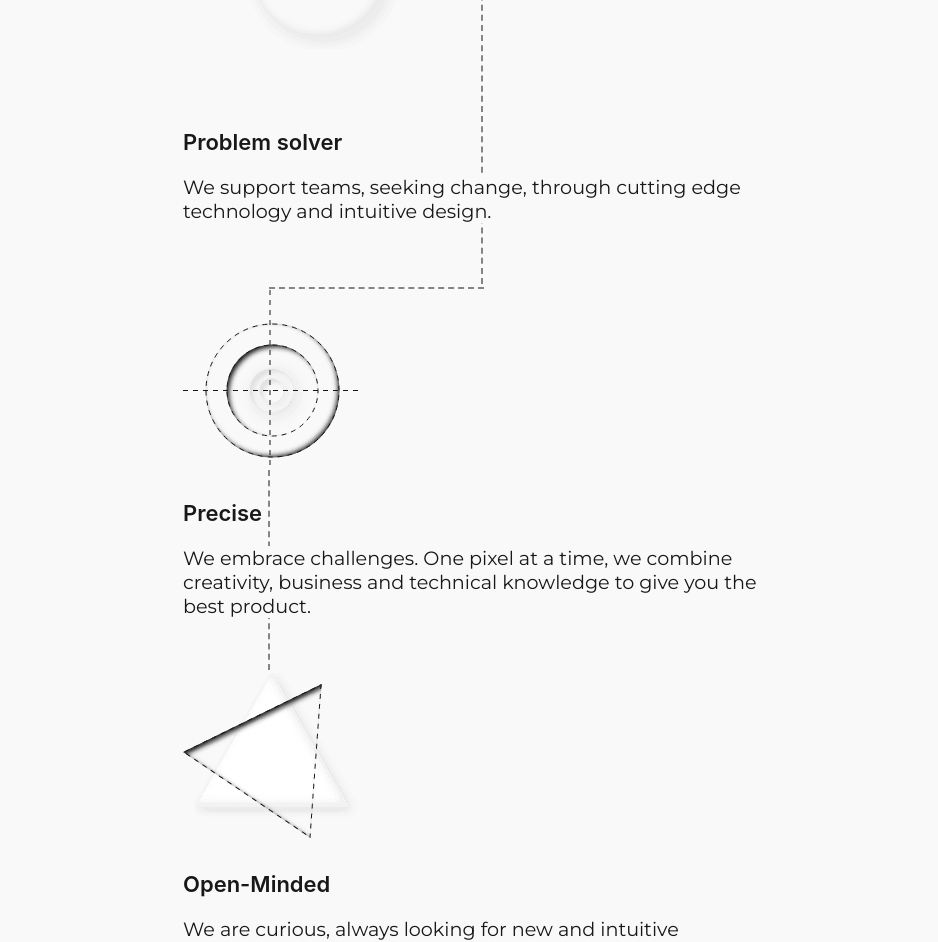
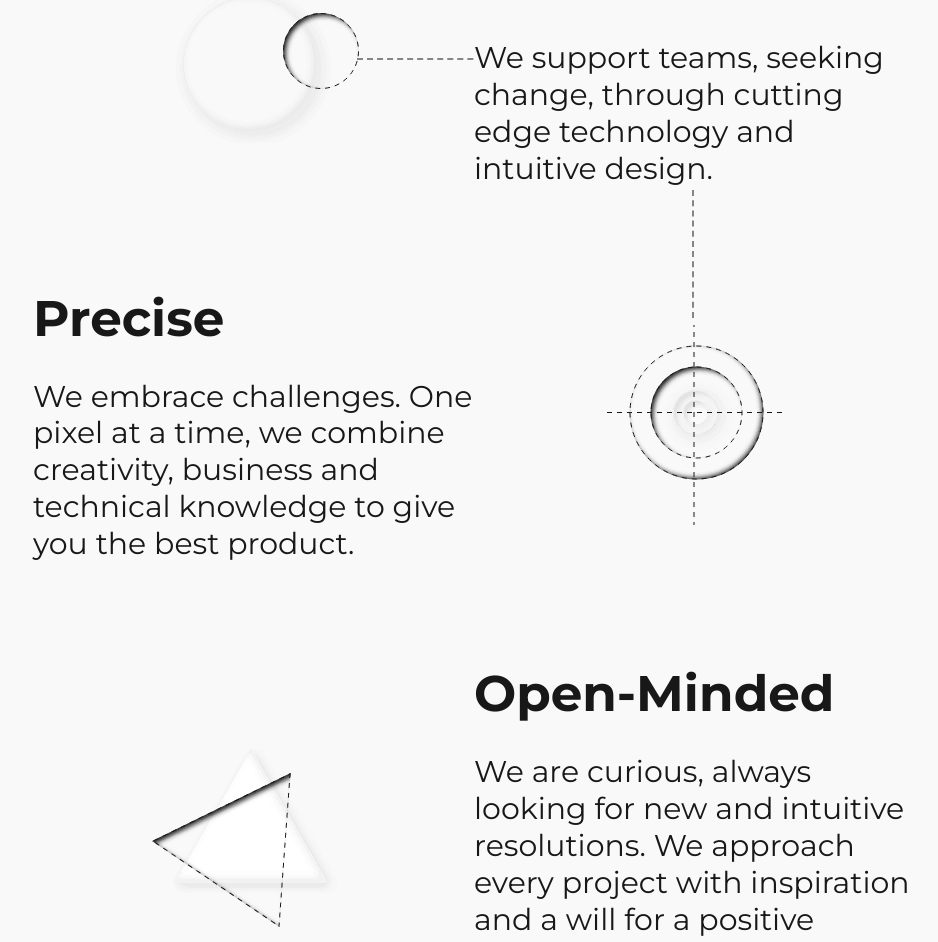
Before and after one commit to teliohub/teliohub-website, a Next.js app: page /about in a window 1280 px wide. Shown: the part 544-1486 px from the top of the page, without its empty margins (157-1095 px from the left). Built offline with nearby package versions, Linux system fonts and the light colour scheme.

Commit message:
Desktop design

```diff
--- /dev/null
+++ b/components/AboutContentMobile/AboutContentMobile.tsx
@@ -0,0 +1,59 @@
+import React from "react";
+import styles from '../../styles/about.module.css'
+
+const AboutContentMobile = (): JSX.Element => {
+
+    return (
+        <div>
+            <div className={styles.container}>
+                <h1>We are</h1>
+                <div className={styles.line}/>
+                <div className={styles.absImagePos}/>
+                <div className={styles.absImageSecondBallPos}>
+                    <div className={styles.dashedContainerBorder}/>
+
+                </div>
+            </div>
+            <div className={styles.services}>
+                <div className={styles.container}>
+                    <div className={styles.dashedContainerBorderTwo}/>
+                    <h2>Problem solver</h2>
+
+                    <p>
+            <span className={styles.spanBackgroundColor}>We support teams, seeking change, through cutting edge technology
+            and intuitive design.</span>
+                    </p>
+
+                    <span className={styles.absImageTargetPos}>
+          <div className={styles.dashedContainerBorderThree}/>
+          </span>
+                </div>
+                <div className={styles.container}>
+                    <h2>Precise</h2>
+                    <p>
+            <span className={styles.spanBackgroundColor}>
+            We embrace challenges. One pixel at a time, we combine creativity,
+            business and technical knowledge to give you the best product.
+            </span>
+                    </p>
+                    <span className={styles.absImageTriangleSolidPos}/>
+                    <span className={styles.absImageTriangleShadowPos}/>
+                </div>
+                <div className={styles.container}>
+                    <h2>Open-Minded</h2>
+                    <p>
+                        We are curious, always looking for new and intuitive resolutions. We
+                        approach every project with inspiration and a will for a positive
+                        impact.
+                    </p>
+                </div>
+            </div>
+            <div className={`${styles.container} ${styles.marginTop}`}>
+                <h1>Our Process</h1>
+                <div className={styles.line}/>
+            </div>
+        </div>
+    )
+}
+
+export default AboutContentMobile;
--- /dev/null
+++ b/desktopComponents/AboutContentDesktop/AboutContentDesktop.tsx
@@ -0,0 +1,63 @@
+import React from "react";
+import styles from '../../styles/about.module.css';
+
+const AboutContentDesktop = (): JSX.Element => {
+
+    return (
+        <div>
+            <div className={styles.container}>
+                <h1>We are</h1>
+                <div className={styles.line}/>
+            </div>
+            <div className={styles.servicesDesktop}>
+                {/* Text Box */}
+                <div className={`${styles.flexRow}`}>
+                    <div className={`${styles.absImagePos} ${styles.DivControl}`}>
+                        <div className={styles.absImageSecondBallPos}/>
+                        <div className={styles.desktopFirstContainer}/>
+                    </div>
+                    <div className={styles.DivControl}>
+                        <h2>Problem solvers</h2>
+                        <p>
+                            <span className={styles.spanBackgroundColor}>
+                                We support teams, seeking change, through cutting edge technology and intuitive design.
+                            </span>
+                        </p>
+                    </div>
+                </div>
+                {/* Text Box */}
+                <div className={styles.flexRow}>
+                    <div className={styles.DivControl}>
+                        <h2>Precise</h2>
+                        <p>
+                            <span className={styles.spanBackgroundColor}>
+                                We embrace challenges. One pixel at a time, we combine creativity,
+            business and technical knowledge to give you the best product.
+                            </span>
+                        </p>
+                    </div>
+                    <div className={`${styles.absImageTargetPos} ${styles.DivControl}`}>
+                    </div>
+                </div>
+                {/* Text Box */}
+                <div className={styles.flexRow}>
+                    <div className={`${styles.absImageTriangleSolidPos} ${styles.DivControl}`}>
+                        <div className={styles.absImageTriangleShadowPos}/>
+                    </div>
+                    <div className={styles.DivControl}>
+                        <h2>Open-Minded</h2>
+                        <p>
+                            <span className={styles.spanBackgroundColor}>
+                                We are curious, always looking for new and intuitive resolutions. We
+                        approach every project with inspiration and a will for a positive
+                        impact.
+                            </span>
+                        </p>
+                    </div>
+                </div>
+            </div>
+        </div>
+    )
+}
+
+export default AboutContentDesktop
--- a/package.json
+++ b/package.json
@@ -16,7 +16,10 @@
     "axios": "^0.23.0",
     "framer-motion": "^5.0.0",
     "hamburger-react": "^2.4.1",
+    "mongodb": "^4.1.4",
+    "mongoose": "^6.0.12",
     "next": "11.1.0",
+    "next-connect": "^0.11.0",
     "react": "17.0.2",
     "react-dom": "17.0.2",
     "react-intersection-observer": "^8.32.1",
--- a/pages/about.tsx
+++ b/pages/about.tsx
@@ -3,10 +3,28 @@ import Image from "next/image";
 import image from "../public/assets/about/wordart.png";
 import styles from "../styles/about.module.css";
 
+import AboutContentMobile from '../components/AboutContentMobile/AboutContentMobile';
+import AboutContentDesktop from "../desktopComponents/AboutContentDesktop/AboutContentDesktop";
+
 import AboutProcessText from "../components/aboutOurProcess/AboutProcessText";
 import { motion } from "framer-motion";
+import {useEffect, useState} from "react";
 
 const About: NextPage = () => {
+  const [mobile, setMobile] = useState<any>();
+
+  useEffect(() => {
+    const updateMobile = () => {
+      setMobile(window.innerWidth < 900 ? true : false);
+    };
+
+    updateMobile();
+    window.addEventListener("resize", updateMobile);
+    return () => {
+      window.removeEventListener("resize", updateMobile);
+    };
+  }, []);
+
   const renderAboutProcessTexts = () => {
     return AboutProcessText.map((item) => (
       <>
@@ -38,55 +56,10 @@ const About: NextPage = () => {
           alt="Contact logo page"
         />
       </div>
-      <div className={styles.container}>
-        <h1>We are</h1>
-        <div className={styles.line}></div>
-        <div className={styles.absImagePos}></div>
-        <div className={styles.absImageSecondBallPos}>
-          <div className={styles.dashedContainerBorder}></div>
-        </div>
-      </div>
-      <div className={styles.services}>
-        <div className={styles.container}>
-          <div className={styles.dashedContainerBorderTwo}></div>
-          <h2>Problem solver</h2>
-
-          <p>
-            <span className={styles.spanBackgroundColor}>We support teams, seeking change, through cutting edge technology
-            and intuitive design.</span>
-          </p>
-
-          <span className={styles.absImageTargetPos}>
-          <div className={styles.dashedContainerBorderThree}></div>
-          </span>
-        </div>
-        <div className={styles.container}>
-          <h2>Precise</h2>
-          <p>
-            <span className={styles.spanBackgroundColor}>
-            We embrace challenges. One pixel at a time, we combine creativity,
-            business and technical knowledge to give you the best product.
-            </span>
-          </p>
-          <span className={styles.absImageTriangleSolidPos}></span>
-          <span className={styles.absImageTriangleShadowPos}></span>
-        </div>
-        <div className={styles.container}>
-          <h2>Open-Minded</h2>
-          <p>
-            We are curious, always looking for new and intuitive resolutions. We
-            approach every project with inspiration and a will for a positive
-            impact.
-          </p>
-        </div>
-      </div>
-      <div className={`${styles.container} ${styles.marginTop}`}>
-        <h1>Our Process</h1>
-        <div className={styles.line}></div>
-      </div>
+      {mobile ? <AboutContentMobile/> : <AboutContentDesktop />}
       {renderAboutProcessTexts()}
       <div className={`${styles.container} ${styles.marginBottom}`}>
-        <div className={styles.line}></div>
+        <div className={styles.line}/>
       </div>
     </motion.div>
   );
--- a/pages/index.tsx
+++ b/pages/index.tsx
@@ -26,6 +26,8 @@ import OnlineShopService from "../desktopComponents/homePageServiceTexts/OnlineS
 import { motion } from "framer-motion";
 
 const Home: NextPage = () => {
+
+
   const [isClicked, setIsClicked] = useState<boolean>(false);
   const [mobile, setMobile] = useState<any>();
 
--- a/styles/about.module.css
+++ b/styles/about.module.css
@@ -145,6 +145,93 @@
     background-repeat: no-repeat;
 }
 
+@media (min-width: 900px) {
+    .servicesDesktop {
+        width: 900px;
+        margin: auto;
+    }
+    .absImagePos {
+        position: relative;
+        width: 280px;
+        height: 150px;
+        background-image: url('../public/assets/about/Ellipse1.png');
+        background-position: center;
+        background-repeat: no-repeat;
+    }
+    .absImageSecondBallPos {
+        position: absolute;
+        width: 100%;
+        height: 150px;
+        background-image: url('../public/assets/about/Ellipse2.png');
+        background-repeat: no-repeat;
+        background-position-x: 250px;
+        background-position-y: 20px;
+    }
+    .DivControl {
+        width: 49%;
+        margin: 50px 0;
+        z-index: 2;
+    }
+    .DivControl h2 {
+        font-family: Montserrat;
+        font-size: 50px;
+        font-weight: bold;
+        font-stretch: normal;
+        font-style: normal;
+        line-height: 1.22;
+        letter-spacing: normal;
+        text-align: left;
+        color: #181818;
+    }
+    .DivControl p {
+        font-family: Montserrat;
+        font-size: 30px;
+        font-weight: normal;
+        font-stretch: normal;
+        font-style: normal;
+        line-height: 1.23;
+        letter-spacing: normal;
+        text-align: left;
+        color: #181818;
+        margin-top: 30px;
+    }
+    .absImageTargetPos{
+        position: relative;
+        background-position: center;
+    }
+    .absImageTriangleSolidPos {
+        position: relative;
+        background-position: center;
+    }
+    .absImageTriangleShadowPos {
+        background-position: center;
+        width: 100%;
+    }
+    .spanBackgroundColor {
+        background-color: #f9f9f9;
+        font-size: unset;
+        color: #181818;
+        font-weight: normal;
+        font-stretch: normal;
+        font-style: normal;
+        font-family: Montserrat;
+        letter-spacing: normal;
+        z-index: 300;
+    }
+    .desktopFirstContainer {
+        width: 337px;
+        height: 260px;
+        border-top: 2px dashed #858585;
+        border-right: 2px dashed #858585;
+        position: absolute;
+        top: 65px;
+        left: 324px;
+        z-index: 0;
+    }
+}
+
+
+
 .aboutProcessContainer {
   display: flex;
   flex-direction: row;
@@ -209,3 +296,5 @@
 .marginBottom {
   margin-bottom: 70px;
 }
+
+/* Desktop */
--- a/styles/contact.module.css
+++ b/styles/contact.module.css
@@ -11,7 +11,9 @@
         margin-top: -15px;
     }
 }
+.imageControl {
 
+}
 .body img {
     margin-top: 0px !important;
     transform: translateY(-10px);
--- a/tsconfig.json
+++ b/tsconfig.json
@@ -14,6 +14,6 @@
     "isolatedModules": true,
     "jsx": "preserve"
   },
-  "include": ["next-env.d.ts", "**/*.ts", "**/*.tsx"],
+  "include": ["next-env.d.ts", "**/*.ts", "**/*.tsx", "middleware/database.js", "middleware/database.js"],
   "exclude": ["node_modules"]
 }
```
Also changed, not shown: pages/stories/[slug].tsx (+33 -15 lines), pages/stories/index.tsx (+9 -6 lines), pages/stories/slug.module.css (+16 -1 lines), 1 other file (tests, documents, lock files or other folders).
